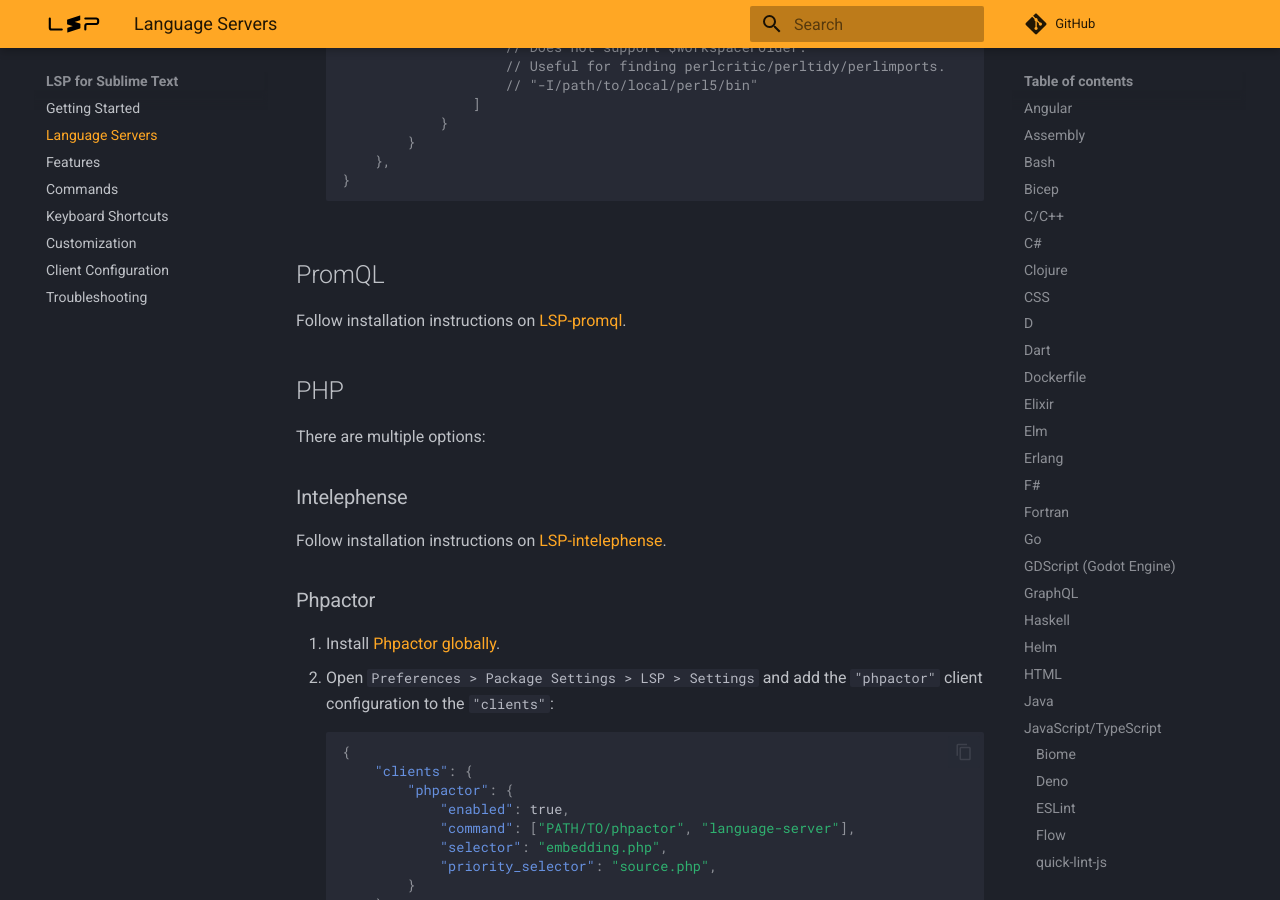
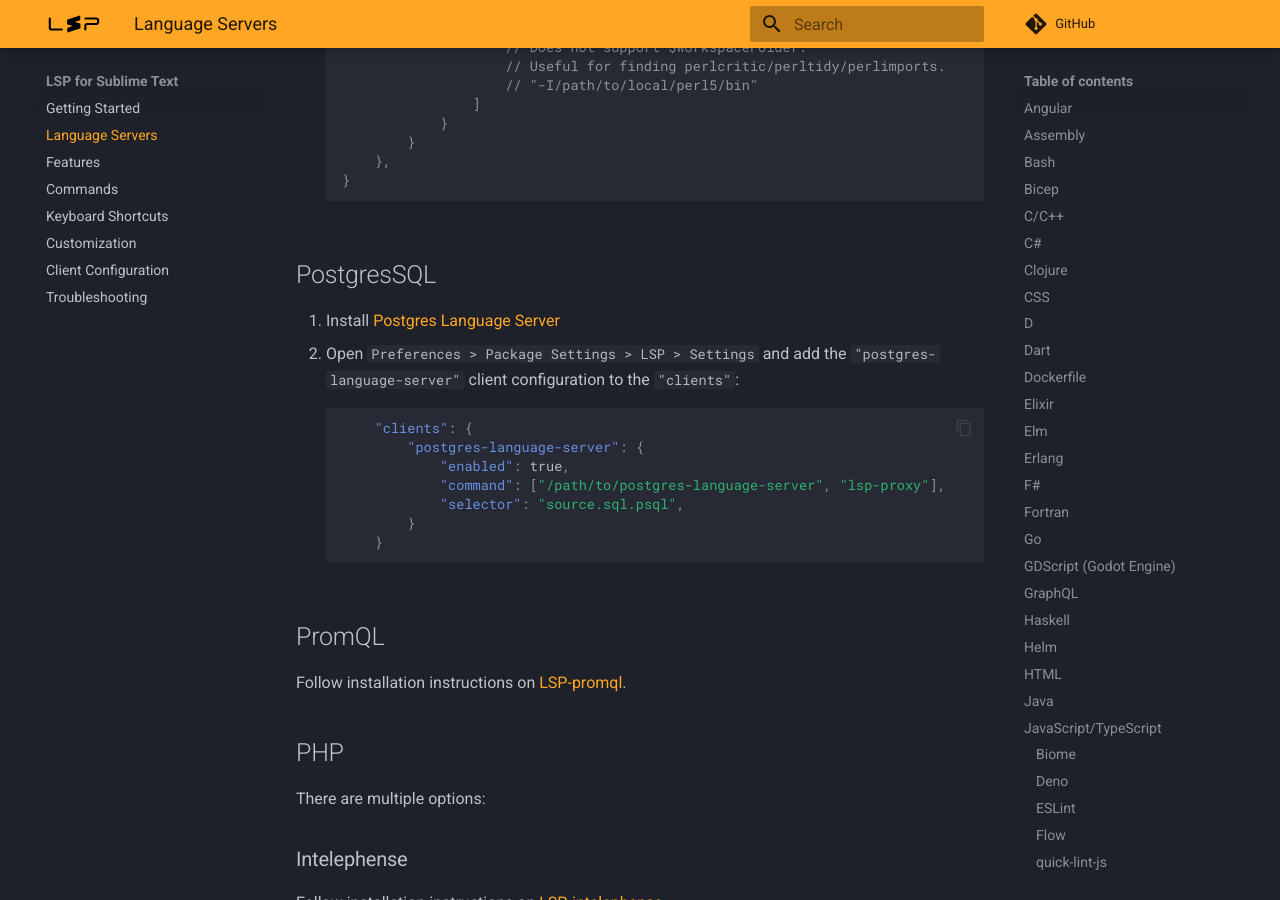
Before and after one commit to sublimelsp/LSP, an MkDocs documentation site: the page built from docs/src/language_servers.md, in a window 1280 px wide and 900 px high, scrolled down 12951 px. Built offline with MkDocs 1.6.1 and Material for MkDocs 9.7.7, drawn with Linux system fonts in a browser that asks for light colours; comment, search, counter and statistics services are not loaded.

Commit message:
docs: add instructions for Postgres Language Server

````diff
--- a/docs/src/language_servers.md
+++ b/docs/src/language_servers.md
@@ -532,6 +532,21 @@
     }
     ```
 
+## PostgresSQL
+
+1. Install [Postgres Language Server](https://pg-language-server.com/latest/manual_installation/)
+2. Open `Preferences > Package Settings > LSP > Settings` and add the `"postgres-language-server"` client configuration to the `"clients"`:
+
+    ```jsonc
+        "clients": {
+            "postgres-language-server": {
+                "enabled": true,
+                "command": ["/path/to/postgres-language-server", "lsp-proxy"],
+                "selector": "source.sql.psql",
+            }
+        }
+    ```
+
 ## PromQL
 
 Follow installation instructions on [LSP-promql](https://github.com/prometheus-community/sublimelsp-promql).
````
